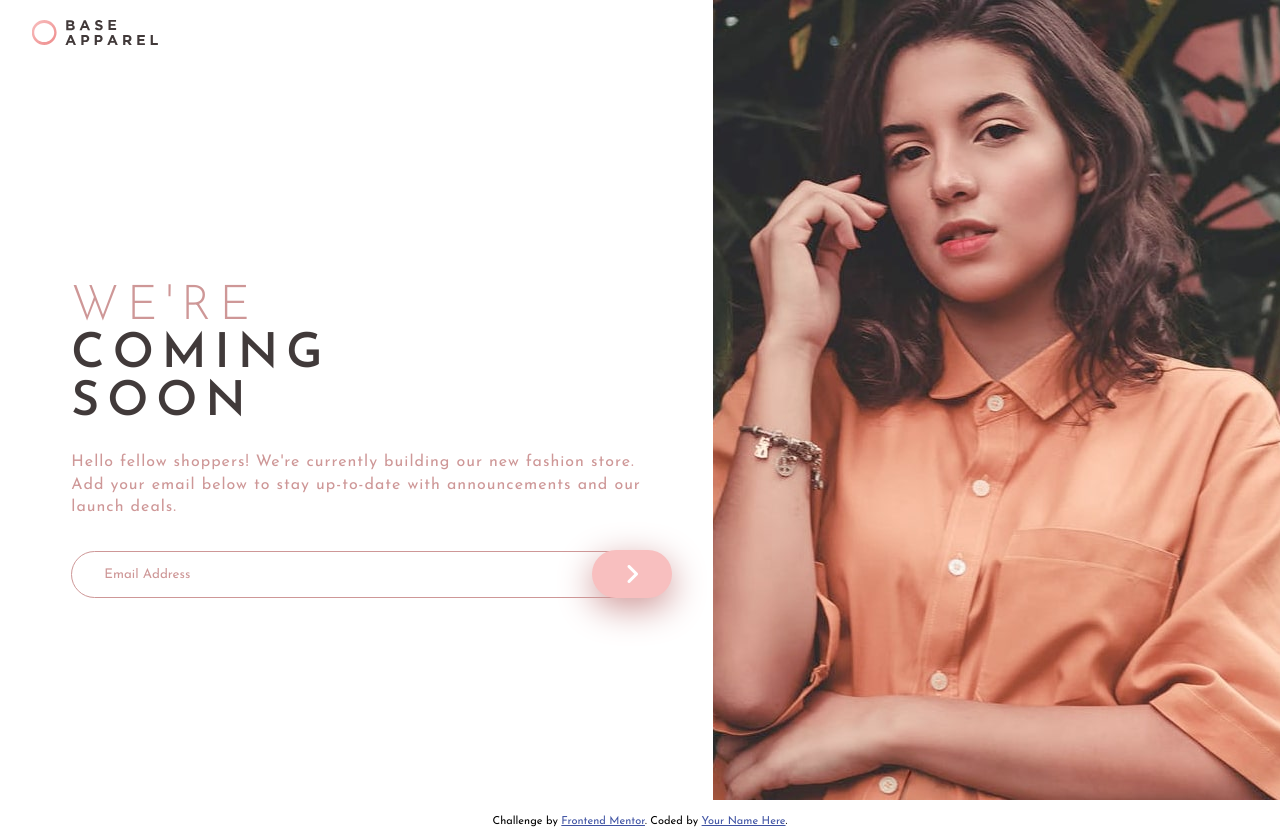
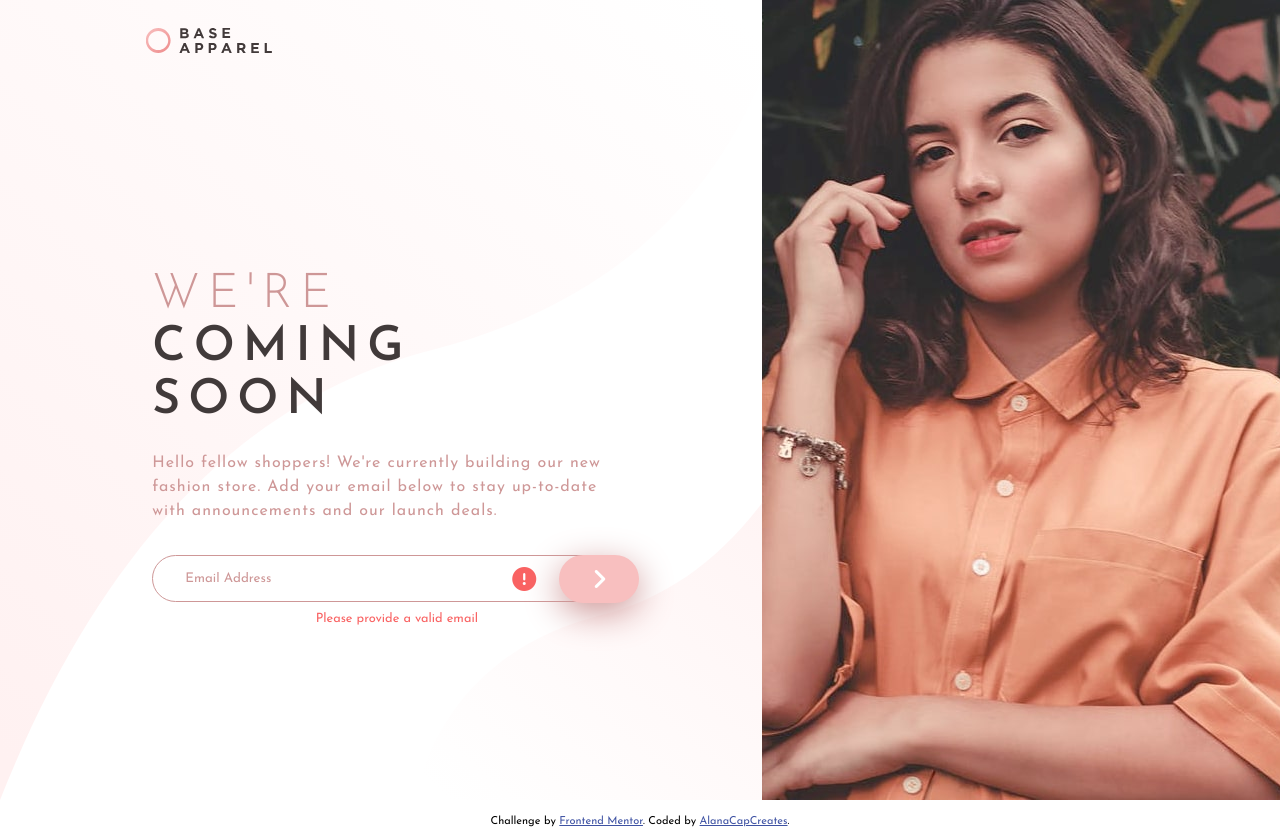
Before and after one commit to alanacapcreates/Base-Apparel-Coming-Soon-Master, a plain HTML site: page index.html in a window 1280 px wide. Both pictures are taken after a click on the button "Submit". Drawn offline with Linux system fonts and the light colour scheme.

Commit message:
Added BG image

```diff
--- a/index.html
+++ b/index.html
@@ -65,30 +65,17 @@
 
       <div class="sign-up">
         <h1><span class="thin">We're</span><br><span class="thick">coming<br>soon</span></h1>
-
         <p>Hello fellow shoppers! We're currently building our new fashion store. Add your email below to stay up-to-date with announcements and our launch deals.</p>
-
-
           <div class="search-bar">
               <input name="email" autocomplete="off" type="email" placeholder="Email Address" id="searchBarInputDesktop"/>
 
               <button title="Submit" type="submit" onclick="validateDesktop()" class="search-bar-icon"><i class="fa-solid fa-angle-right"></i></button>
 
-
               <i id="valid-icon" class="fa-solid fa-circle-check"></i>
-
               <i id="error-icon" class="fa-solid fa-circle-exclamation"></i>
-
-            </div>
-            <p id="error-msg">
-              Please provide a valid email
-            </p>
-            <p id="valid-msg">
-              Thanks for subscribing!
-            </p>
-
-
-
+          </div>
+            <p id="error-msg">Please provide a valid email</p>
+            <p id="valid-msg">Thanks for subscribing!</p>
       </div>
     </div>
 
@@ -100,7 +87,7 @@
   <footer>
     <p class="attribution">
       Challenge by <a href="https://www.frontendmentor.io?ref=challenge" target="_blank">Frontend Mentor</a>.
-      Coded by <a href="#">Your Name Here</a>.
+      Coded by <a href="https://alanacapcreates.com">AlanaCapCreates</a>.
     </p>
   </footer>
 <script src="./index.js"></script>
--- a/index.js
+++ b/index.js
@@ -20,38 +20,29 @@ let userInputMobile = document.getElementById("searchBarInputMobile")
 
 
 function validateDesktop(e){
-
+  // setting default
   errorIcon.style.display='none';
   errorMsg.style.display = 'none';
   validMsg.style.display = 'none';
   validIcon.style.display= 'none';
 
-
-  // if(!userInputDesktop.value){
-  //   validIcon.style.display= 'none';
-  //   validMsg.style.display = 'none';
-  //   errorMsg.style.display = 'block';
-  //   errorIcon.style.display = 'block';
-
-  // }
-  // else if(userInputDesktop.value){
-  //   if(userInputDesktop.value.includes("@")){
-  //     errorMsg.style.display = 'none';
-  //     errorIcon.style.display = 'none';
-  //     validMsg.style.display = 'block';
-  //     validIcon.style.display= 'block';
-
-  //   }
-  // }
+  if(userInputDesktop.value == ""){
+    validIcon.style.display= 'none';
+    validMsg.style.display = 'none';
+    errorMsg.style.display = 'block';
+    errorIcon.style.display = 'block';
+  }
 
   if(userInputDesktop.value){
-    if(!userInputDesktop.value.includes("@")){
+    // if there is not '@'
+    if(!userInputDesktop.value.includes("@")) {
     validIcon.style.display= 'none';
     validMsg.style.display = 'none';
     errorMsg.style.display = 'block';
     errorIcon.style.display = 'block';
     }
   }
+  // if there *is* an '@'
   if(userInputDesktop.value.includes("@")){
     errorMsg.style.display = 'none';
     errorIcon.style.display = 'none';
@@ -66,6 +57,12 @@ function validateMobile(e){
   validMsgMobile.style.display = 'none';
   validIconMobile.style.display= 'none';
 
+  if(userInputDesktop.value == ""){
+    validIconMobile.style.display= 'none';
+    validMsgMobile.style.display = 'none';
+    errorMsgMobile.style.display = 'block';
+    errorIconMobile.style.display = 'block';
+  }
   if(userInputMobile.value){
     if(!userInputMobile.value.includes("@")){
     validIconMobile.style.display= 'none';
@@ -80,12 +77,4 @@ function validateMobile(e){
     validMsgMobile.style.display = 'block';
     validIconMobile.style.display= 'block';
     }
-  // else if(userInputMobile.value){
-  //   if(userInputMobile.value.includes("@")){
-  //   errorMsgMobile.style.display = 'none';
-  //   errorIconMobile.style.display = 'none';
-  //   validMsgMobile.style.display = 'block';
-  //   validIconMobile.style.display= 'block';
-  //   }
-  // }
 }
--- a/styles.css
+++ b/styles.css
@@ -29,7 +29,7 @@ body{
 }
 nav{
     width: 100%;
-    margin: 1em
+    margin: 1.5em
 }
 footer{
     margin-top: 1em;
@@ -39,11 +39,8 @@ footer{
     flex-direction: column;
     justify-content: center;
     align-items: center;
-    /* width: 100vw; */
     height: 100%;
-    /* background-image: var(--gradientWhite); */
     text-align: center;
-    /* padding-bottom: 3em; */
 }
 h1{
     text-transform: uppercase;
@@ -52,6 +49,7 @@ h1{
     margin-bottom: .5em;
     color: var(--Dark-Grayish-Red);
     font-size: 3rem;
+    line-height: 1.1;
 }
 .thin{
     color: var(--Desaturated-Red);
@@ -77,7 +75,7 @@ h1{
 }
 .sign-up p {
     letter-spacing: 1px;
-    line-height: 1.4;
+    line-height: 1.5;
     color: var(--Desaturated-Red);
 }
 form{
@@ -192,9 +190,12 @@ input::placeholder{
 #desktop{
     display: none;
 }
-@media screen and (min-width:580px) {
+@media screen and (min-width:780px) {
     #desktop{
         display: flex;
+    }
+    nav{
+        width: 70%;
     }
     .container{
         flex-direction: row;
@@ -203,7 +204,11 @@ input::placeholder{
         display: flex;
         flex-direction: column;
         align-items: center;
-        width: 60%;
+        width: 70%;
+        height: 100%;
+        background: no-repeat url('./images/bg-pattern-desktop.svg');
+
+        background-size: cover;
     }
     .left,
     .right{
@@ -216,7 +221,7 @@ input::placeholder{
     }
     .sign-up{
         margin: 0;
-        width: 80%;
+        max-width: 60%;
         height: 100%;
         text-align: left;
     }
@@ -229,14 +234,9 @@ input::placeholder{
     border: none;
     }
 
-
-
     .search-bar-icon {
       position: absolute;
       right: 0;
-      /* height: 40px;
-      width: 45px; */
-      /* border-radius: 15px; */
     }
     #mobile{
         display: none;
```
Also changed, not shown: 2 other files.
